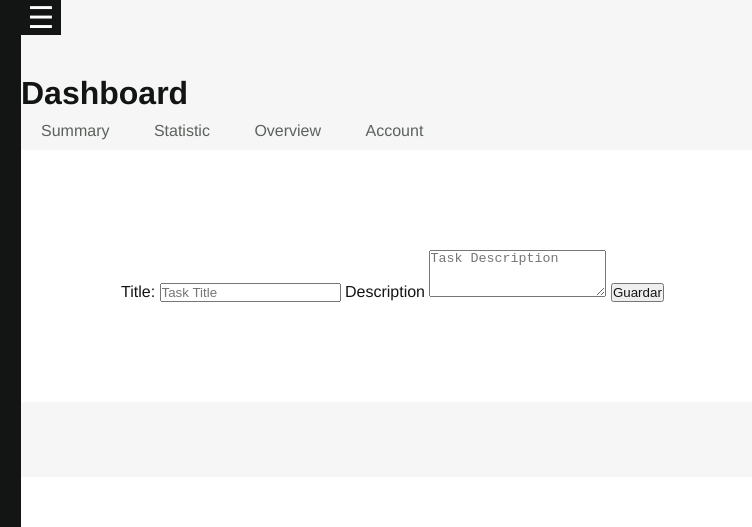
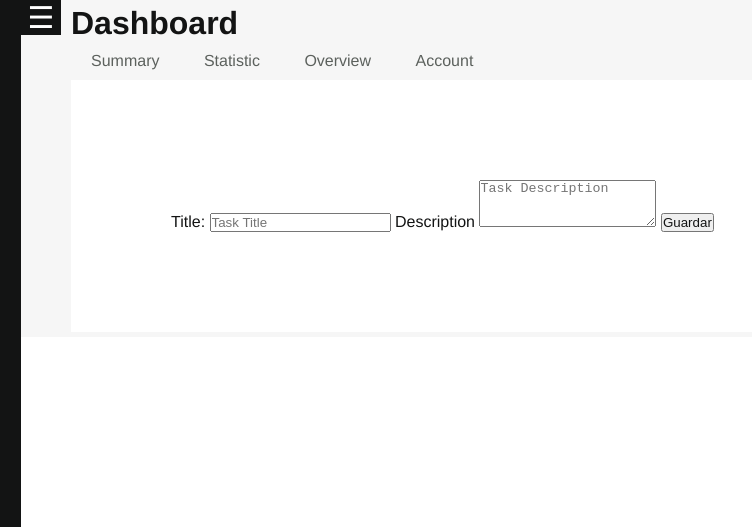
Before and after one commit to Ascecent/firebase-project, a website: page src/views/dashboard.html in a window 1280 px wide. Shown: the top 527 px of the page, 179-931 px from the left. Drawn offline with Linux system fonts and the light colour scheme.

Commit message:
Ajustes2Bobadas

```diff
--- a/src/scss/dashboard.css
+++ b/src/scss/dashboard.css
@@ -67,7 +67,7 @@
 
 #cuerpo{
     font-family: 'Franklin Gothic Medium', 'Arial Narrow', Arial, sans-serif;
-    padding: 75px 0px;
+    padding: 5px 50px;
     width: 100%;
     height: 100%;
     background-color: #F6F6F6;
@@ -92,7 +92,7 @@
 }
 
 #cuerpo.active{
-    padding-left: 200px;
+    padding-left: 250px;
 }
 
 #cuerpo2{
```
